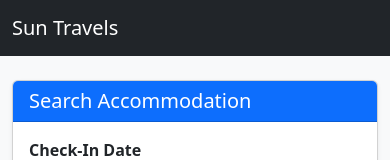
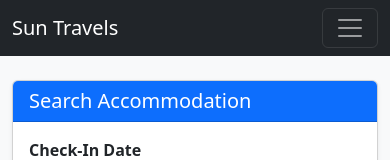
Before and after one commit to Dhana0313/SunTravels-Hotel-Contract-System, an Angular app in the folder sun-travels-ui/: page /search in a window 390 px wide. Shown: the top 160 px of the page. Built offline with nearby package versions, Linux system fonts and the light colour scheme.

Commit message:
Fix the responsive issue in navbar

```diff
--- a/sun-travels-ui/src/app/app.html
+++ b/sun-travels-ui/src/app/app.html
@@ -1,17 +1,21 @@
 <nav class="navbar navbar-expand-lg navbar-dark bg-dark mb-4">
   <div class="container">
-    <a class="navbar-brand" href="#">Sun Travels</a>
+    <a class="navbar-brand" routerLink="/search">Sun Travels</a>
 
-    <div class="collapse navbar-collapse">
+    <button class="navbar-toggler" type="button" (click)="isMenuCollapsed = !isMenuCollapsed" aria-label="Toggle navigation">
+      <span class="navbar-toggler-icon"></span>
+    </button>
+
+    <div class="collapse navbar-collapse" [class.show]="!isMenuCollapsed">
       <ul class="navbar-nav me-auto">
         <li class="nav-item">
-          <a class="nav-link" routerLink="/search" routerLinkActive="active">Search Rooms</a>
+          <a class="nav-link" routerLink="/search" routerLinkActive="active" (click)="isMenuCollapsed = true">Search Rooms</a>
         </li>
         <li class="nav-item">
-          <a class="nav-link" routerLink="/add-contract" routerLinkActive="active">Load Contract</a>
+          <a class="nav-link" routerLink="/add-contract" routerLinkActive="active" (click)="isMenuCollapsed = true">Load Contract</a>
         </li>
         <li class="nav-item">
-          <a class="nav-link" routerLink="/view-contracts" routerLinkActive="active">View Contracts</a>
+          <a class="nav-link" routerLink="/view-contracts" routerLinkActive="active" (click)="isMenuCollapsed = true">View Contracts</a>
         </li>
       </ul>
     </div>
--- a/sun-travels-ui/src/app/app.ts
+++ b/sun-travels-ui/src/app/app.ts
@@ -8,4 +8,5 @@ import { RouterOutlet, RouterLink, RouterLinkActive } from '@angular/router';
 })
 export class App {
   protected readonly title = signal('sun-travels-ui');
+  isMenuCollapsed = true;
 }
```
